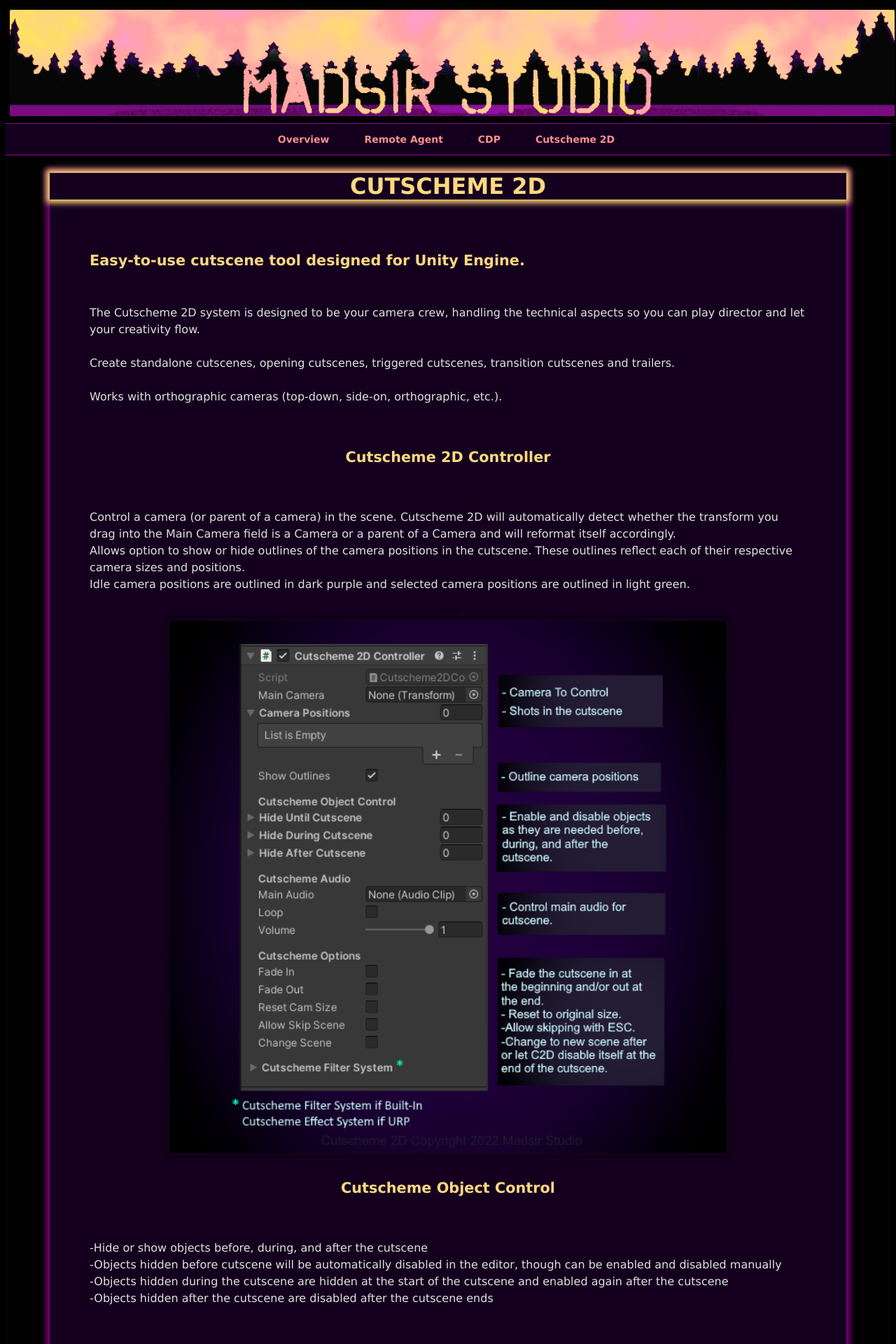
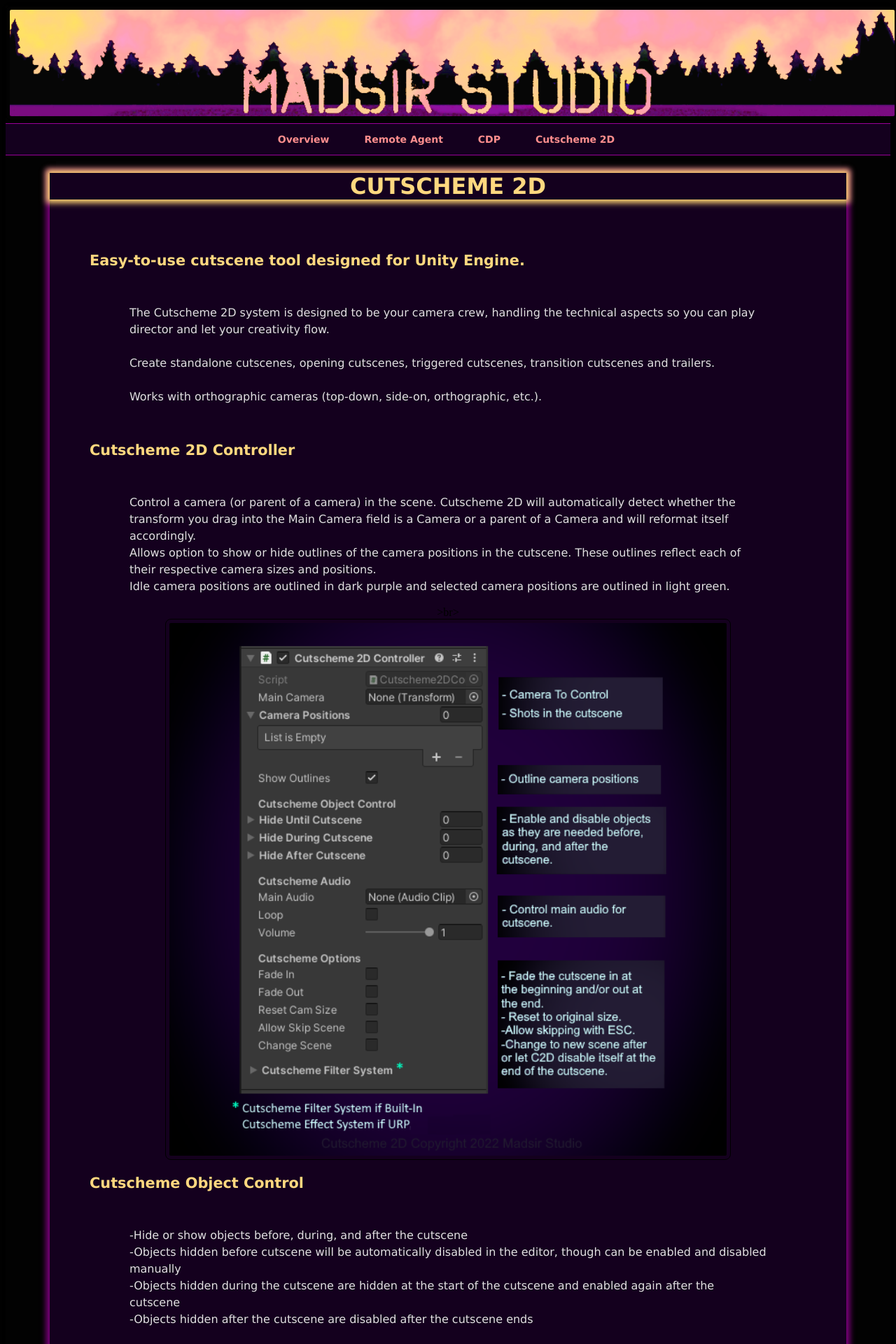
Before and after one commit to Madsir/madsirstudio.github.io, a Jekyll site: the page built from cutscheme2d/index.html, in a window 1280 px wide. Shown: the top 1920 px of the page at 70% size. Built offline with Jekyll 4.4.1, drawn with Linux system fonts in a browser that asks for light colours.

Commit message:
Update index.html

```diff
--- a/cutscheme2d/index.html
+++ b/cutscheme2d/index.html
@@ -40,8 +40,8 @@
   box-shadow: 0 0 2px 1px #ff8e8e;
 }
 p {
-  margin-left: 5%;
-  margin-right: 5%;
+  margin-left: 10%;
+  margin-right: 10%;
 }
 </style>
 </head>
@@ -62,7 +62,7 @@
 			Works with orthographic cameras (top-down, side-on, orthographic, etc.).</p>
 			<br>
 
-		<h4>Cutscheme 2D Controller</h4>
+		<h2>Cutscheme 2D Controller</h2>
 		<br>
 		<p>Control a camera (or parent of a camera) in the scene. Cutscheme 2D will automatically detect whether the transform you drag into the Main Camera field is a Camera or a parent of a Camera and will reformat itself accordingly.<br>
 		Allows option to show or hide outlines of the camera positions in the cutscene. These outlines reflect each of their respective camera sizes and positions.<br>Idle camera positions are outlined in dark purple and selected camera positions are outlined in light green.</p>
@@ -70,7 +70,7 @@
 		<br>
 		<a href="/Assets/Instructionsc2d.png"><img src="/Assets/Instructionsc2d.png" alt="Cutscheme 2D" width="70%"></a>
 <br>
-			<h4>Cutscheme Object Control</h4><br>
+			<h2>Cutscheme Object Control</h2><br>
 			<p>-Hide or show objects before, during, and after the cutscene<br>
 			-Objects hidden before cutscene will be automatically disabled in the editor, though can be enabled and disabled manually<br>
 			-Objects hidden during the cutscene are hidden at the start of the cutscene and enabled again after the cutscene<br>
```
